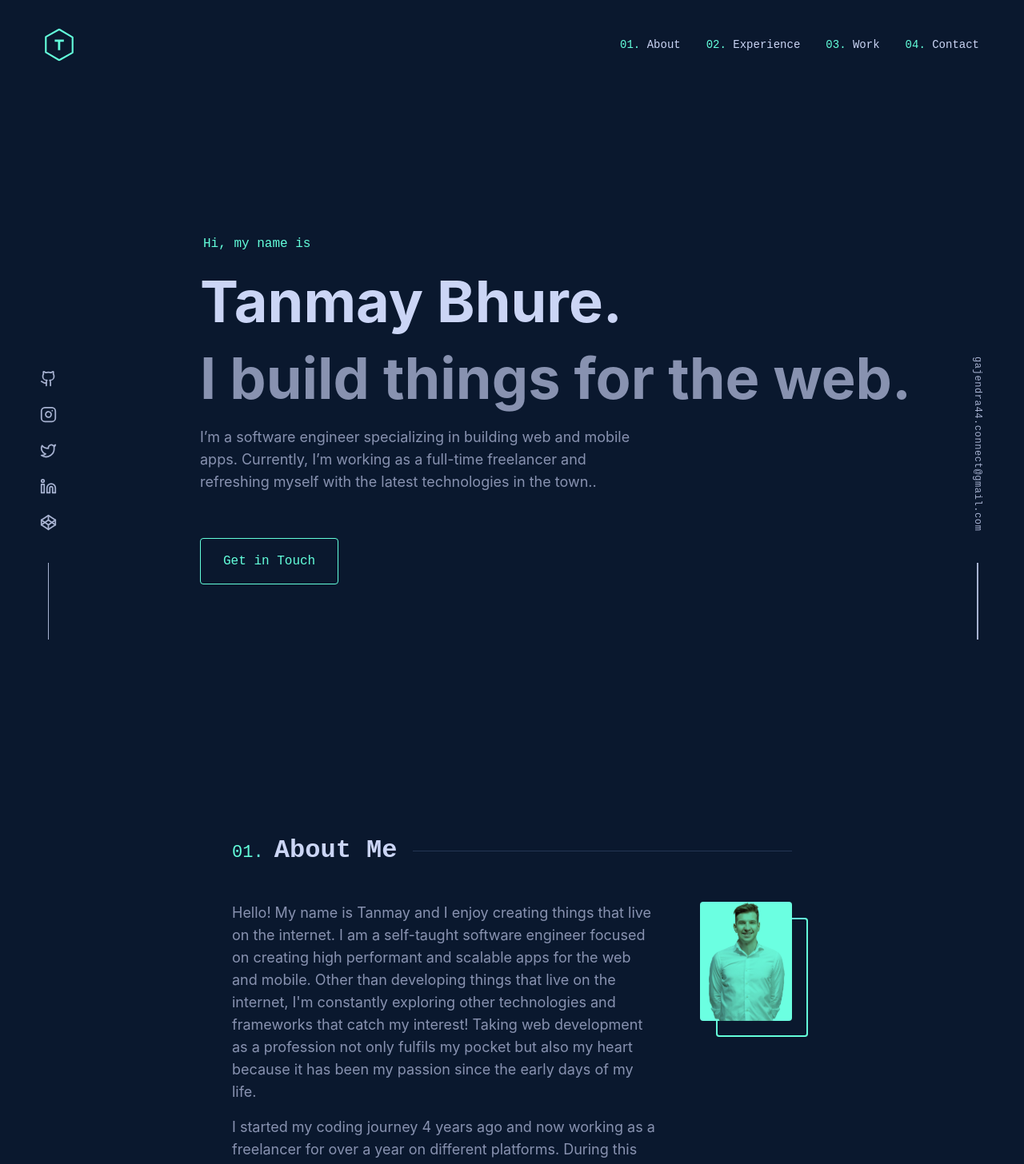
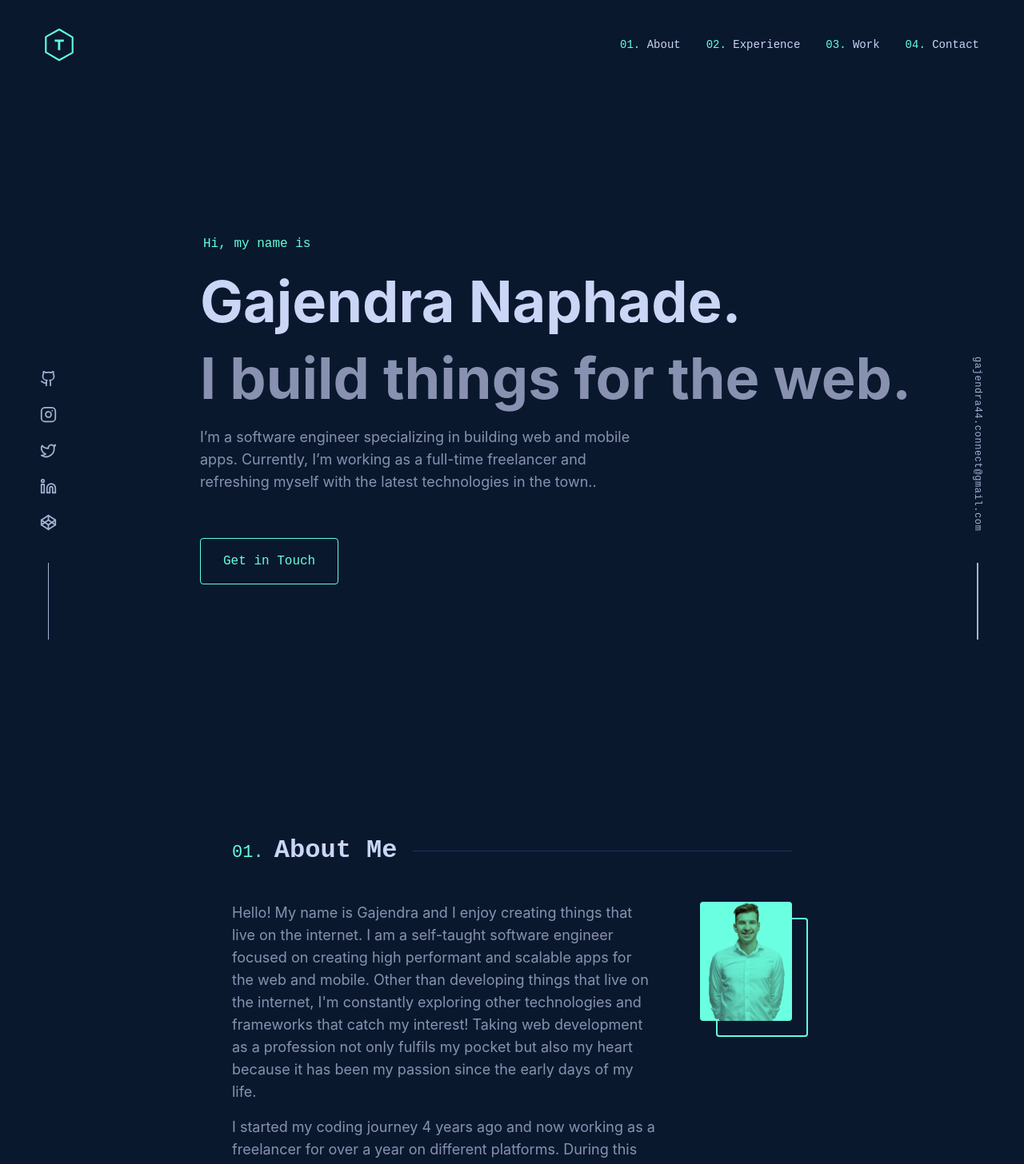
Before and after one commit to gajju44/Portfolio_2, a React (Vite) app: page / in a window 1280 px wide. Shown: the top 1456 px of the page at 80% size. Built offline with nearby package versions, Linux system fonts and the light colour scheme.

Commit message:
added copyright

```diff
--- a/index.html
+++ b/index.html
@@ -4,7 +4,7 @@
     <meta charset="UTF-8" />
     <link rel="icon" type="image/svg+xml" href="/Logo.svg" />
     <meta name="viewport" content="width=device-width, initial-scale=1.0" />
-    <title>Tanmay Bhure</title>
+    <title>Gajendra Naphade</title>
   </head>
   <body>
     <div id="root"></div>
--- a/src/Components/SharedComponents/Footer.jsx
+++ b/src/Components/SharedComponents/Footer.jsx
@@ -3,7 +3,7 @@ import React from 'react'
 function Footer() {
   return (
     <footer className='flex w-screen justify-center'>
-      <a href='https://linkedin.com/in/tanmay-bhure' target='_blank' className='text-[#a1adcc] pb-5 text-xs hover:text-[#6bffe1] '>Copyright © Tanmay Bhure {new Date().getFullYear()}</a>
+      <a href='https://linkedin.com/in/gajendra-naphade' target='_blank' className='text-[#a1adcc] pb-5 text-xs hover:text-[#6bffe1] '>Copyright © Gajendra Naphade {new Date().getFullYear()} | Developed by Gajendra Naphade</a>
     </footer>
   )
 }
--- a/src/Sections/AboutMe.jsx
+++ b/src/Sections/AboutMe.jsx
@@ -15,7 +15,7 @@ function AboutMe() {
             <div className="flex flex-col order-2 lg:order-1 gap-4">
 
             <p className="text-[#8892b0] text-base md:text-lg font-Stack2 lg:w-[480px] xl:w-[529px] ">
-              Hello! My name is Tanmay and I enjoy creating things that live on
+              Hello! My name is Gajendra and I enjoy creating things that live on
               the internet. I am a self-taught software engineer focused on
               creating high performant and scalable apps for the web and mobile.
               Other than developing things that live on the internet, I'm
--- a/src/Sections/Intro.jsx
+++ b/src/Sections/Intro.jsx
@@ -12,7 +12,7 @@ function Intro() {
             </h1>
 
             <h2 className=' text-[35px] md:text-[55px] leading-none lg:text-6xl xl:text-7xl font-Stack2 font-bold text-[#cbd5f5]'>
-            Tanmay Bhure.
+            Gajendra Naphade.
             </h2>
             <h3 className=' text-[35px] md:text-[55px] leading-none lg:text-6xl xl:text-7xl font-Stack2 font-bold text-[#8892b0]'>
             I build things for the web.
```
Also changed, not shown: package.json (+13 -5 lines), 1 other file (tests, documents, lock files or other folders).
